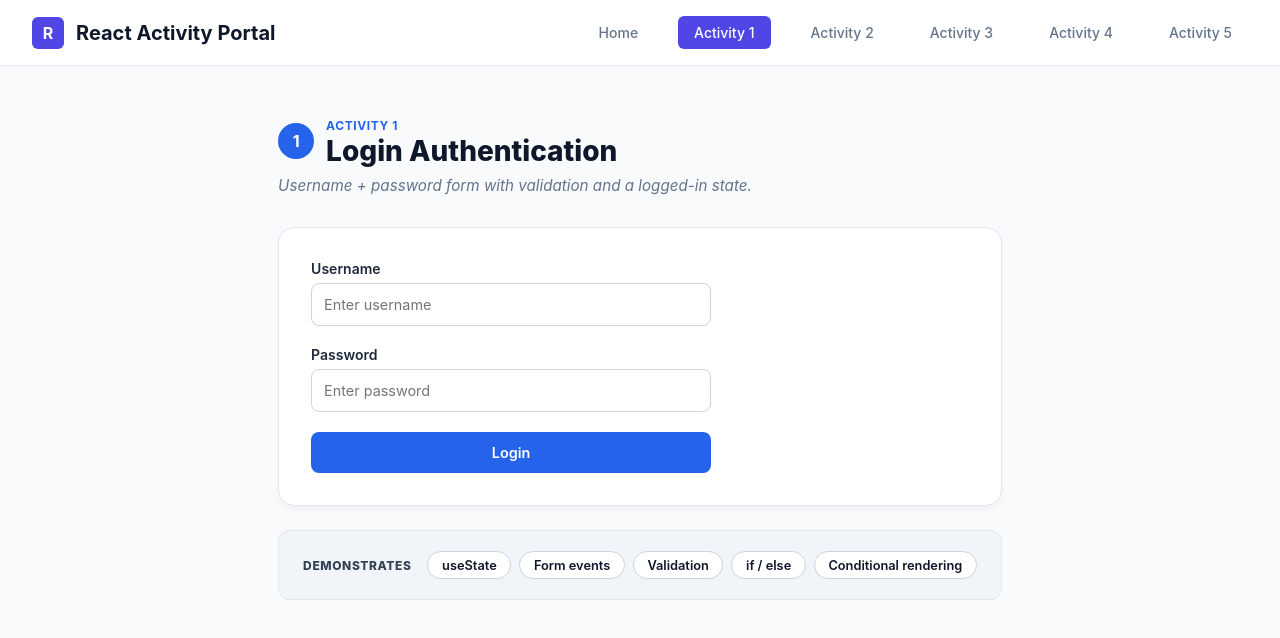
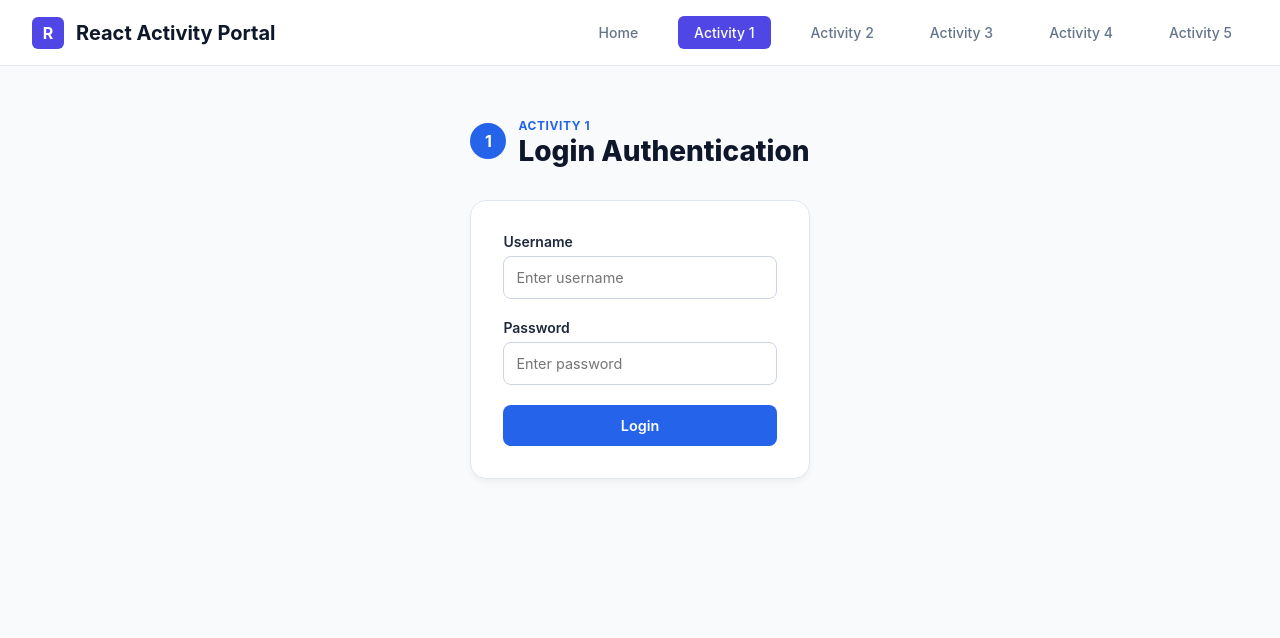
Before and after one commit to zacharygeorge029-boop/gitgab, a React (Vite) app: page / in a window 1280 px wide. Both pictures are taken after a click on the button "Activity 1". Shown: the top 638 px of the page. Built offline with nearby package versions, Linux system fonts and the light colour scheme.

Commit message:
login update

```diff
--- a/src/pages/Login.jsx
+++ b/src/pages/Login.jsx
@@ -37,7 +37,7 @@
 
       {/* Header Section */}
       <div style={{ marginBottom: '2rem' }}>
-        <div style={{ display: 'flex', alignItems: 'center', gap: '0.75rem', marginBottom: '0.5rem' }}>
+        <div style={{ display: 'flex', alignItems: 'center', gap: '0.75rem' }}>
           <div style={{
             width: '36px', height: '36px', borderRadius: '50%', backgroundColor: '#2563eb', color: '#fff',
             display: 'flex', alignItems: 'center', justifyContent: 'center', fontWeight: 'bold', fontSize: '1rem'
@@ -49,9 +49,6 @@
             <h1 style={{ fontSize: '1.75rem', fontWeight: '800', color: '#0f172a', margin: 0 }}>Login Authentication</h1>
           </div>
         </div>
-        <p style={{ color: '#64748b', fontSize: '0.95rem', fontStyle: 'italic', margin: '0.25rem 0 0 0' }}>
-          Username + password form with validation and a logged-in state.
-        </p>
       </div>
 
       {/* Main Interactive Box */}
@@ -115,25 +112,6 @@
         )}
       </div>
 
-      {/* Demonstrates Footer Bar */}
-      <div style={{
-        backgroundColor: '#f1f5f9', borderRadius: '12px', padding: '1.25rem 1.5rem',
-        display: 'flex', alignItems: 'center', gap: '1rem', flexWrap: 'wrap', border: '1px solid #e2e8f0'
-      }}>
-        <span style={{ fontSize: '0.75rem', fontWeight: '800', color: '#334155', letterSpacing: '0.05em' }}>DEMONSTRATES</span>
-        <div style={{ display: 'flex', gap: '0.50rem', flexWrap: 'wrap' }}>
-          {['useState', 'Form events', 'Validation', 'if / else', 'Conditional rendering'].map((tag, idx) => (
-            <span key={idx} style={{
-              backgroundColor: '#ffffff', color: '#0f172a', padding: '0.35rem 0.85rem',
-              borderRadius: '20px', fontSize: '0.8rem', fontWeight: '600', border: '1px solid #cbd5e1',
-              boxShadow: '0 1px 2px rgba(0,0,0,0.02)'
-            }}>
-              {tag}
-            </span>
-          ))}
-        </div>
-      </div>
-
     </div>
   );
 }
```
